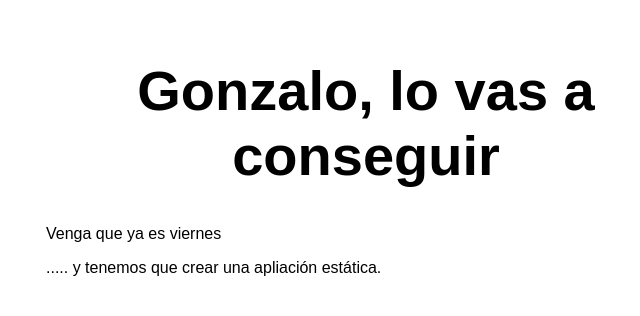
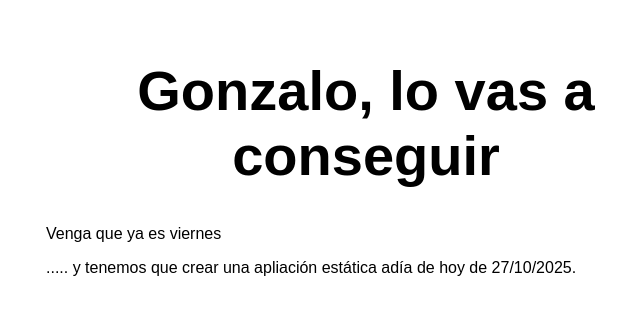
Before and after one commit to gonzaloorea/my-first-static-web-app, a website: page src/index.html in a window 1280 px wide. Shown: the whole page, without its empty margins (274-914 px from the left). Drawn offline with Linux system fonts and the light colour scheme.

Commit message:
actualizado texto de index

```diff
--- a/src/index.html
+++ b/src/index.html
@@ -12,7 +12,7 @@
   <main>
     <h1>Gonzalo, lo vas a conseguir</h1>
     <p>Venga que ya es viernes</p>
-      <p>..... y tenemos que crear una apliación estática.</p>
+      <p>..... y tenemos que crear una apliación estática adía de hoy de 27/10/2025.</p>
   </main>
 </body>
 
```
